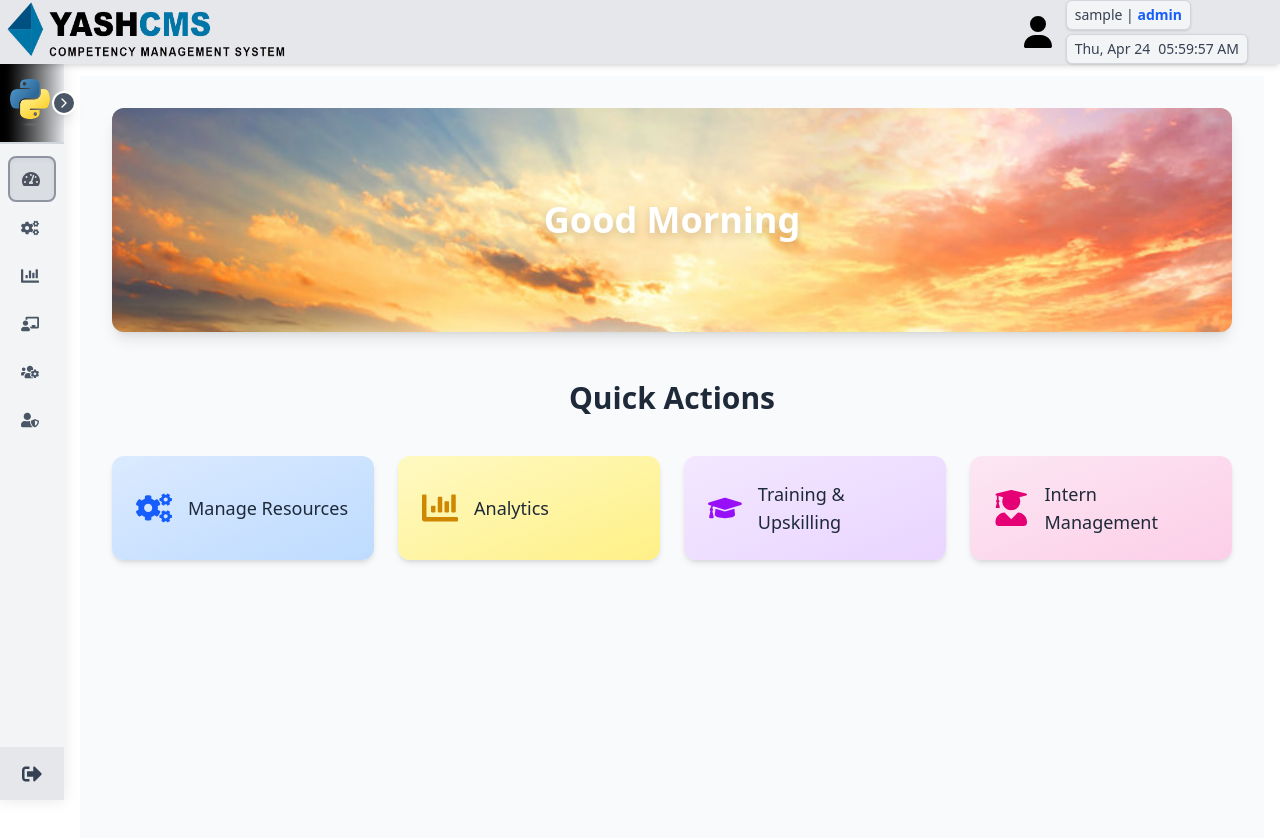
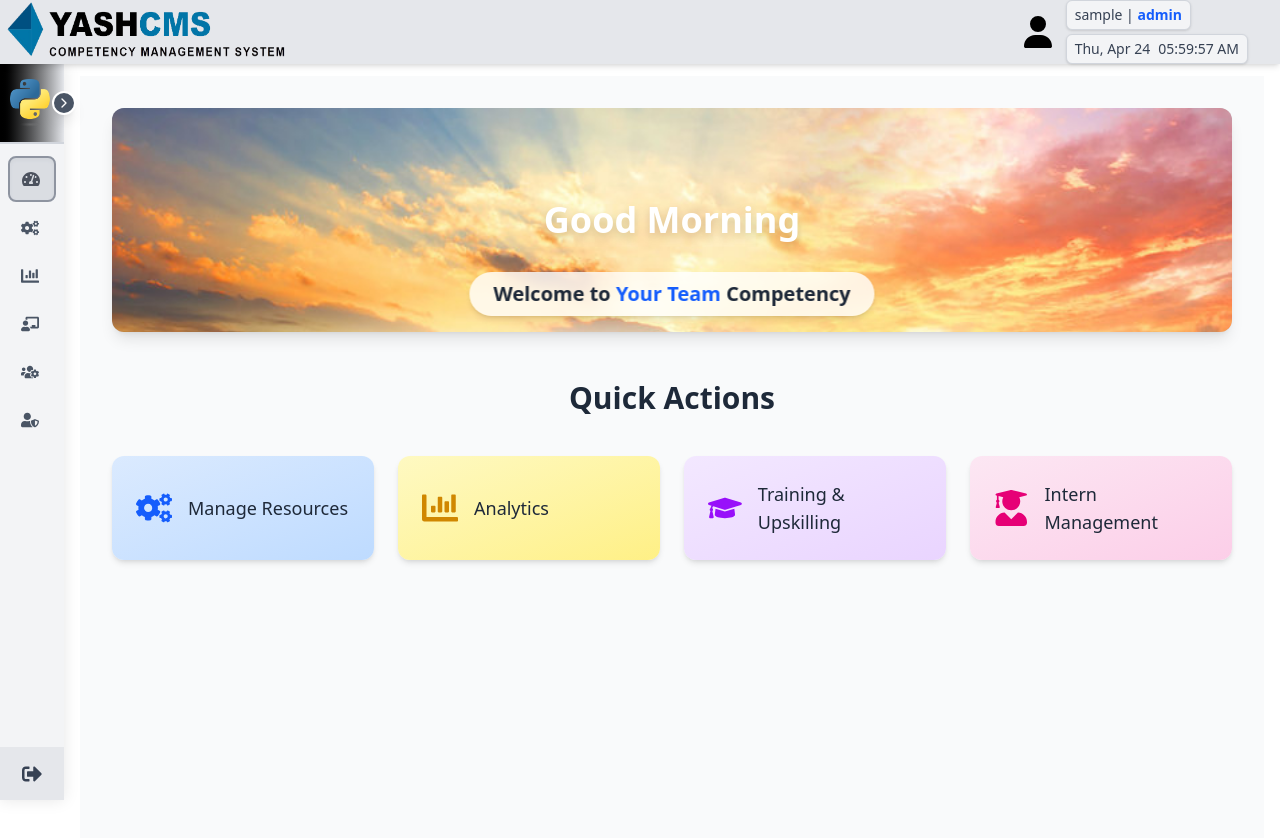
Before and after one commit to kartikey6699/YRMS-frontend, a React (Vite) app: page /dashboard in a window 1280 px wide. Shown: the top 838 px of the page. Built offline with nearby package versions, Linux system fonts and the light colour scheme; sample sign-in values are in the browser's storage.

Commit message:
welcome message

```diff
--- a/src/component/Dashboard/Dashboard.jsx
+++ b/src/component/Dashboard/Dashboard.jsx
@@ -5,6 +5,7 @@ import { useNavigate } from 'react-router-dom';
 const Dashboard = () => {
   const navigate = useNavigate();
   const currentHour = new Date().getHours();
+  const competencyName = sessionStorage.getItem('competencyName') || 'Your Team';
 
   // Time-based greetings with fallback for missing images
   const { backgroundImage, greeting } = (() => {
@@ -68,6 +69,11 @@ const Dashboard = () => {
         <h1 className="text-3xl md:text-4xl font-bold text-white absolute top-1/2 left-1/2 transform -translate-x-1/2 -translate-y-1/2 drop-shadow-lg">
           {greeting}
         </h1>
+        <div className="absolute bottom-4 left-1/2 transform -translate-x-1/2 bg-white/80 backdrop-blur-sm px-6 py-2 rounded-full shadow-md">
+          <span className="text-lg md:text-xl font-semibold text-gray-800">
+            Welcome to <span className="text-blue-600">{competencyName}</span> Competency
+          </span>
+        </div>
       </div>
 
       {/* Quick Actions Section */}
--- a/src/component/sidebar/Sidebar.jsx
+++ b/src/component/sidebar/Sidebar.jsx
@@ -16,6 +16,7 @@ const Sidebar = ({ isOpen, toggleSidebar }) => {
   const navigate = useNavigate();
   const location = useLocation();
   const [hoveredItem, setHoveredItem] = useState(null);
+  const competencyName = sessionStorage.getItem('competencyName') || 'Python';
 
   const menuItems = [
     { name: 'Dashboard', icon: <FaTachometerAlt />, path: '/dashboard' },
@@ -62,7 +63,7 @@ const Sidebar = ({ isOpen, toggleSidebar }) => {
           {isOpen && (
             <div className="ml-3 overflow-hidden">
               <span className="text-xl font-bold text-white tracking-wide whitespace-nowrap">
-                Python CMS
+                {competencyName} CMS
               </span>
               <div className="h-1 mt-1 bg-white bg-opacity-50 rounded-full animate-pulse"></div>
             </div>
--- a/src/features/auth/authAction.jsx
+++ b/src/features/auth/authAction.jsx
@@ -25,6 +25,7 @@ export const adminLogin = createAsyncThunk(
         data: {
           userName: data.userName,
           rolesName: data.rolesName,
+          competencyName: data.competencyName
         }
       };
 
--- a/src/features/auth/authSlice.jsx
+++ b/src/features/auth/authSlice.jsx
@@ -7,12 +7,14 @@ const initialState = {
   error: null,
   userData: null,
   token: null,
+  competencyName: null, // Add competencyName to the initial state
 };
 
 const resetAuthState = (state) => {
   state.isAuthenticated = false;
   state.token = null;
   state.userData = null;
+  state.competencyName = null; // Reset competencyName
   state.error = null;
   localStorage.removeItem("token");
   localStorage.removeItem("isAdmin");
@@ -40,11 +42,13 @@ const authSlice = createSlice({
         state.isAuthenticated = true;
         state.token = payload.token;
         state.userData = payload.data || {};
+        state.competencyName = payload.data.competencyName; // Set competency name in the store
 
         // Store all relevant data in sessionStorage
         sessionStorage.setItem("token", payload.token);
         sessionStorage.setItem("userName", payload.data.userName);
         sessionStorage.setItem("roleName", payload.data.rolesName);
+        sessionStorage.setItem("competencyName", payload.data.competencyName); // Set competency name in sessionStorage
       })
       .addCase(adminLogin.rejected, (state, { payload }) => {
         state.loading = false;
```
